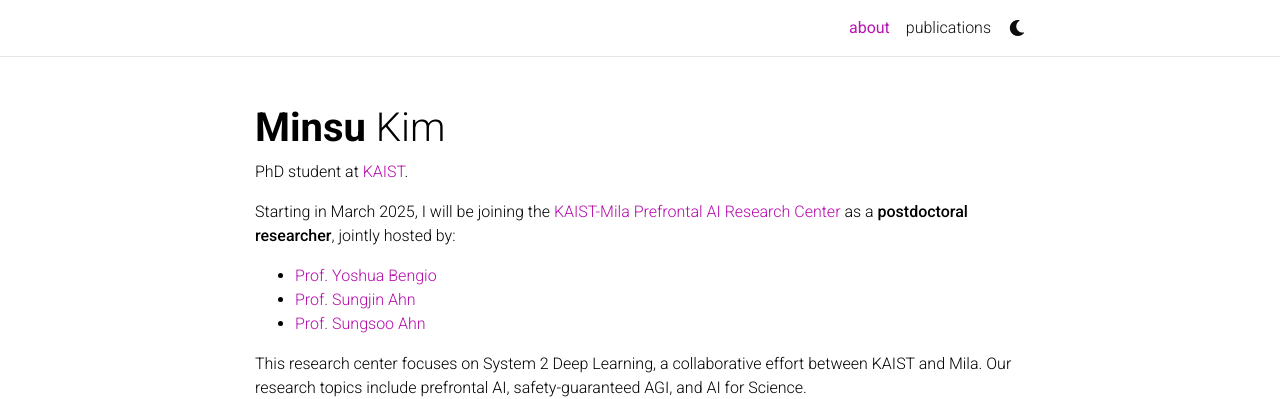
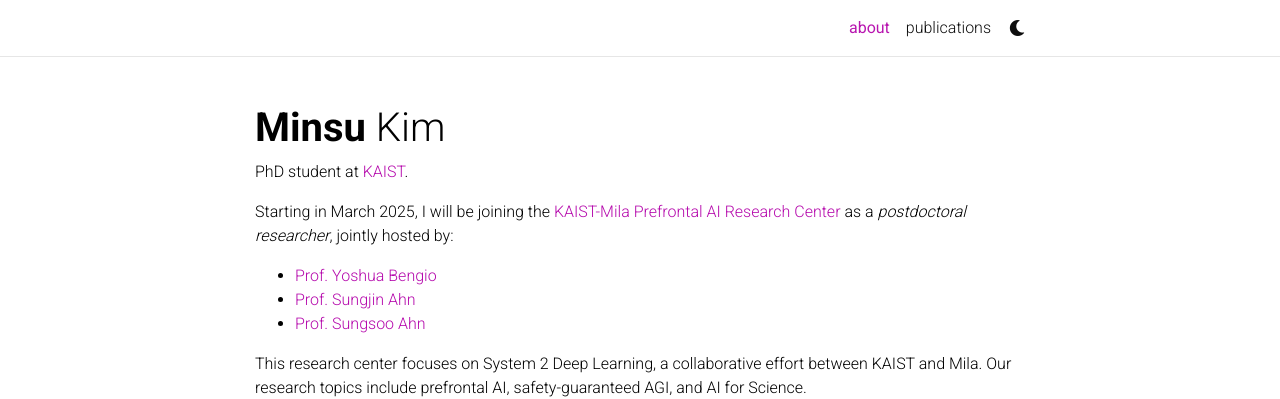
Before and after one commit to minsuukim/minsuukim.github.io, a Jekyll site: the page built from _pages/about.md, in a window 1280 px wide. Shown: the top 399 px of the page. Built offline with Jekyll 4.4.1, drawn with Linux system fonts in a browser that asks for light colours; comment, search, counter and statistics services are not loaded; a style sheet for code colours, icons or effects is not loaded.

```diff
--- a/_pages/about.md
+++ b/_pages/about.md
@@ -17,7 +17,7 @@ selected_papers: false # includes a list of papers marked as "selected={true}"
 social: true  # includes social icons at the bottom of the page
 ---
 
-Starting in March 2025, I will be joining the [KAIST-Mila Prefrontal AI Research Center](https://mlml.kaist.ac.kr/pair) as a **postdoctoral researcher**, jointly hosted by:
+Starting in March 2025, I will be joining the [KAIST-Mila Prefrontal AI Research Center](https://mlml.kaist.ac.kr/pair) as a *postdoctoral researcher*, jointly hosted by:
 
 - [Prof. Yoshua Bengio](https://yoshuabengio.org/)
 - [Prof. Sungjin Ahn](https://mlml.kaist.ac.kr/sungjinahn)
```
